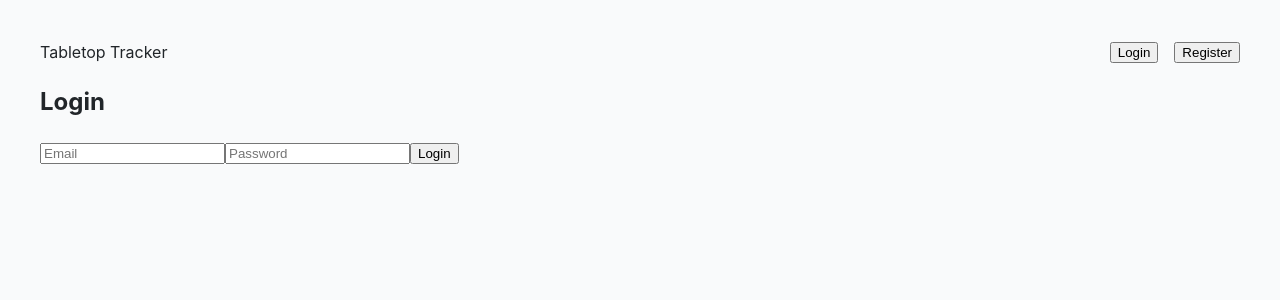
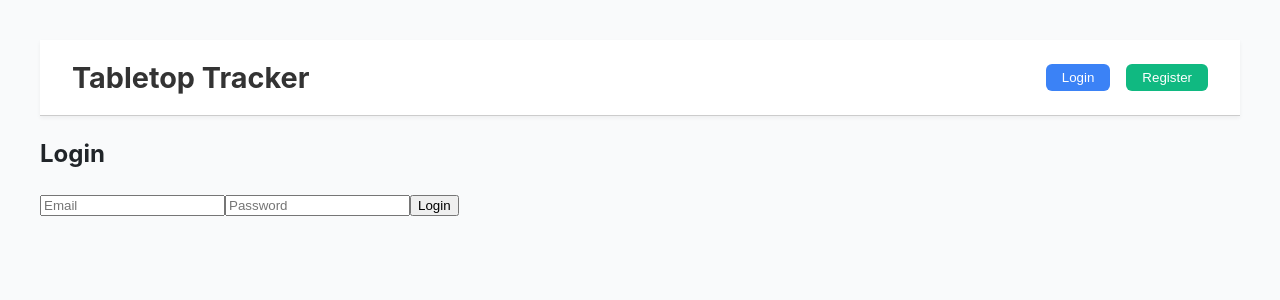
Before and after one commit to jmc5391/tabletoptracker, a React (Vite) app in the folder tabletoptracker-frontend/: page /login in a window 1280 px wide. Shown: the top 300 px of the page. Built offline with nearby package versions, Linux system fonts and the light colour scheme; no server answers.

Commit message:
updated navbar

```diff
--- a/tabletoptracker-frontend/src/App.css
+++ b/tabletoptracker-frontend/src/App.css
@@ -12,7 +12,6 @@ body {
   color: #212529;
   background-color: #f9fafb;
 }
-
 
 nav {
   text-align: left;
@@ -225,3 +224,73 @@ nav {
 .mt-2 {
   margin-top: 0.5rem;
 }
+
+.navbar {
+  background-color: #fff;
+  border-bottom: 1px solid #ccc;
+  box-shadow: 0 2px 4px rgba(0,0,0,0.05);
+  padding: 1rem 2rem;
+}
+
+.navbar-container {
+  max-width: 1280px;
+  margin: 0 auto;
+  display: flex;
+  justify-content: space-between;
+  align-items: center;
+}
+
+.navbar-logo {
+  font-size: 1.8rem;
+  font-weight: bold;
+  color: #333;
+  text-decoration: none;
+}
+
+.navbar-logo:hover {
+  color: #000;
+}
+
+.navbar-actions {
+  display: flex;
+  gap: 1rem;
+  align-items: center;
+}
+
+.navbar-user {
+  font-weight: 500;
+  color: #333;
+  text-decoration: none;
+}
+
+.navbar-user:hover {
+  text-decoration: underline;
+  color: #000;
+}
+
+.navbar-button {
+  padding: 0.4rem 1rem;
+  border: none;
+  border-radius: 6px;
+  font-weight: 500;
+  cursor: pointer;
+}
+
+.navbar-button.login {
+  background-color: #3b82f6; /* blue */
+  color: #fff;
+}
+
+.navbar-button.register {
+  background-color: #10b981; /* green */
+  color: #fff;
+}
+
+.navbar-button.logout {
+  background-color: #ef4444; /* red */
+  color: #fff;
+}
+
+.navbar-button:hover {
+  opacity: 0.9;
+}
--- a/tabletoptracker-frontend/src/components/Navbar.jsx
+++ b/tabletoptracker-frontend/src/components/Navbar.jsx
@@ -1,5 +1,5 @@
 import React from "react";
-import { useNavigate } from "react-router-dom";
+import { useNavigate, Link } from "react-router-dom";
 import API from "../api/axios";
 
 export default function Navbar({ user, setUser }) {
@@ -16,27 +16,39 @@ export default function Navbar({ user, setUser }) {
   };
 
   return (
-    <nav>
-      <div
-        style={{
-          display: "flex",
-          justifyContent: "space-between",
-          alignItems: "center",
-        }}
-      >
-        <div>Tabletop Tracker</div>
+    <nav className="navbar">
+      <div className="navbar-container">
+        <Link to="/" className="navbar-logo">
+          Tabletop Tracker
+        </Link>
 
-        {user ? (
-          <div style={{ display: "flex", alignItems: "center", gap: "1rem" }}>
-            <span>Hello, {user.name || "User"}</span>
-            <button onClick={handleLogout}>Logout</button>
-          </div>
-        ) : (
-          <div style={{ display: "flex", gap: "1rem" }}>
-            <button onClick={() => navigate("/login")}>Login</button>
-            <button onClick={() => navigate("/register")}>Register</button>
-          </div>
-        )}
+        <div className="navbar-actions">
+          {user ? (
+            <>
+              <Link to="/dashboard" className="navbar-user">
+                {user.name || "User"}
+              </Link>
+              <button onClick={handleLogout} className="navbar-button logout">
+                Logout
+              </button>
+            </>
+          ) : (
+            <>
+              <button
+                onClick={() => navigate("/login")}
+                className="navbar-button login"
+              >
+                Login
+              </button>
+              <button
+                onClick={() => navigate("/register")}
+                className="navbar-button register"
+              >
+                Register
+              </button>
+            </>
+          )}
+        </div>
       </div>
     </nav>
   );
```
